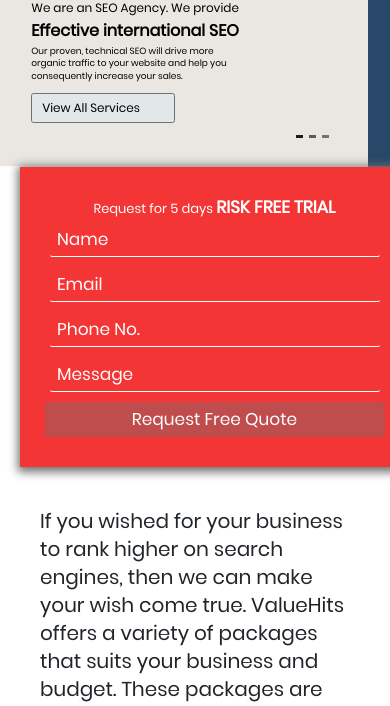
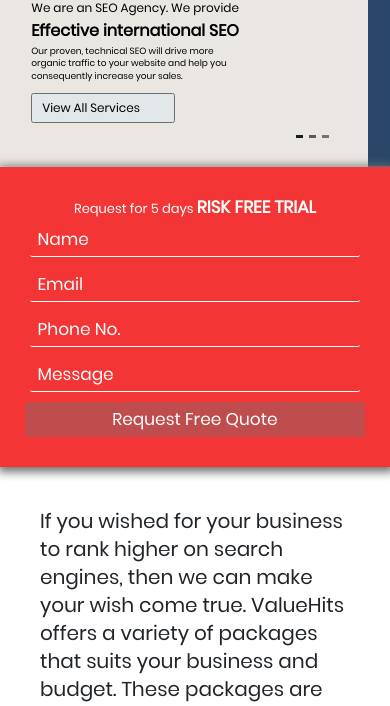
Before and after one commit to madhavpandhare123/value-hits, a website: page app/html/seo.html in a window 390 px wide. Shown: the part 138-844 px from the top of the page. Drawn offline with nearby package versions, Linux system fonts and the light colour scheme; files that its build step writes are made by us from their sources; files whose address does not match are found by name.

Commit message:
responsive changes in client banner section

```diff
--- a/app/scss/layouts/_client-banner.scss
+++ b/app/scss/layouts/_client-banner.scss
@@ -10,6 +10,9 @@
     &__client-box{
         padding: 20rem 0 4rem 0;
         text-align: center;
+        @include breakpoint(mobile-max) {
+            padding: 0rem 0 4rem 0;
+        }
         &__title{
             text-transform: uppercase;
             padding: 4rem 0;
--- a/app/scss/layouts/_seo.scss
+++ b/app/scss/layouts/_seo.scss
@@ -107,6 +107,9 @@
         position: relative;
         top: 0;
     }
+    @include breakpoint(mobile-max) {
+        left: 0;
+    }
     &__form-heading{
         font-size: 1.8rem;
         color: $white-color;
```
Also changed, not shown: app/css/styles.css.
